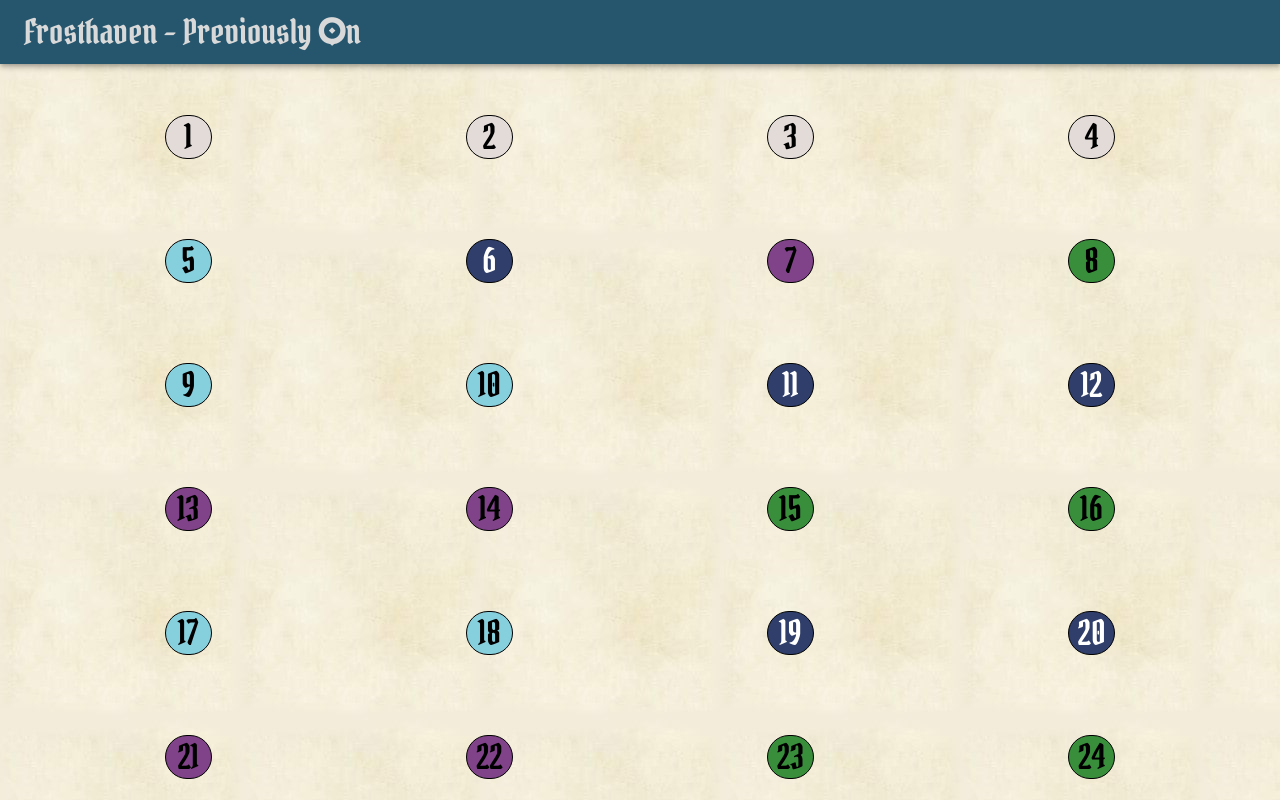
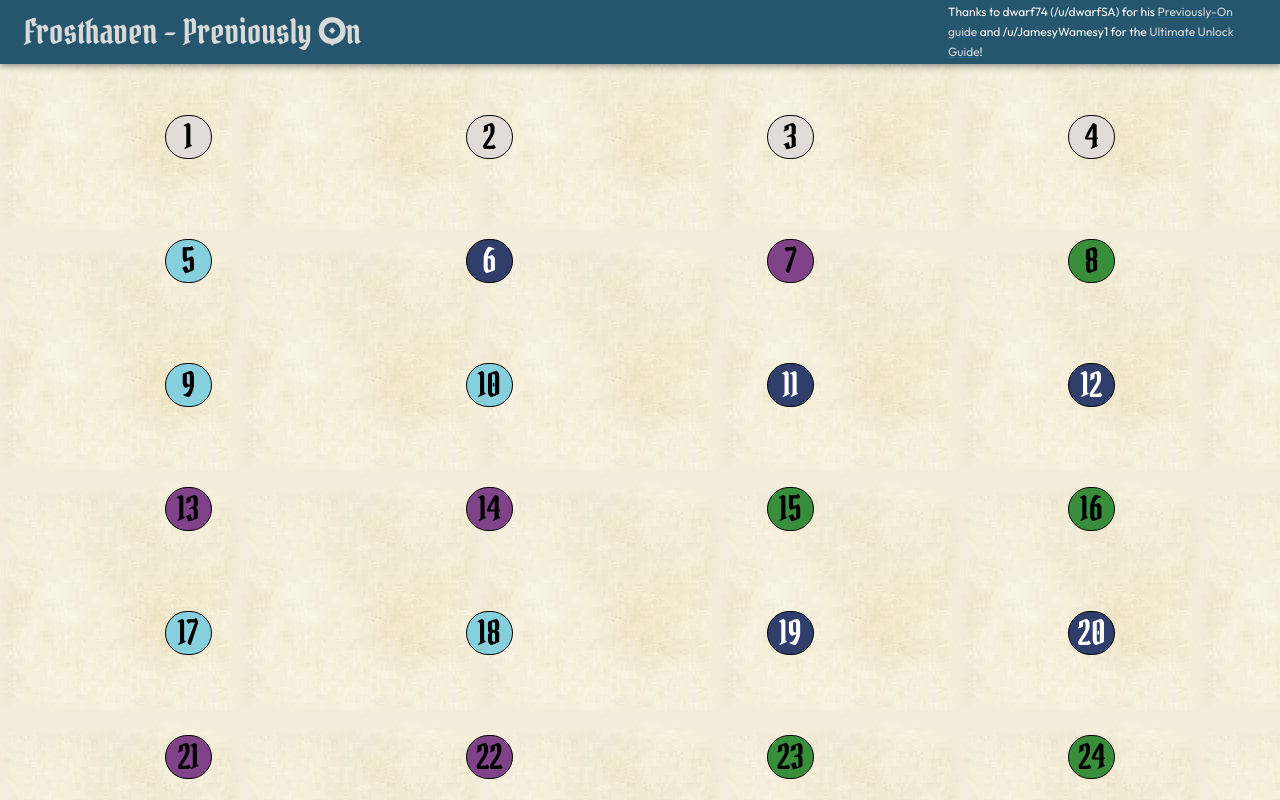
Before and after one commit to jenkinsonc/frosthaven-previouslyon, a React (Vite) app: page / in a window 1280 px wide. Shown: the top 800 px of the page. Built offline with nearby package versions, Linux system fonts and the light colour scheme.

Commit message:
added credits to top

```diff
--- a/package.json
+++ b/package.json
@@ -1,7 +1,7 @@
 {
   "name": "app",
   "private": true,
-  "version": "0.1.0",
+  "version": "0.2.0",
   "type": "module",
   "scripts": {
     "dev": "vite -m development",
--- a/src/App.tsx
+++ b/src/App.tsx
@@ -1,7 +1,7 @@
 import React from "react";
 import { ScenarioGrid } from "./ScenarioGrid";
 import { ScenarioCard } from "./ScenarioCard";
-import { AppBar, Box, Toolbar, Typography } from "@mui/material";
+import { AppBar, Box, Grid, Link, Toolbar, Typography } from "@mui/material";
 
 const App = () => {
 
@@ -12,9 +12,19 @@
     <Box sx={{ flexGrow: 1 }}>
       <AppBar position='fixed' sx={{backgroundColor:'#26566e'}}>
         <Toolbar>
-          <Typography variant='h4' component='div' sx={{ flexGrow: 1, fontFamily: 'Gloomhaven', color: '#d8d9d8' }}>
-            Frosthaven - Previously On
-          </Typography>
+          <Grid container direction="row" justifyContent="space-between" alignItems="center">
+            <Grid item>
+              <Typography variant='h4' component='div' sx={{ flexGrow: 1, fontFamily: 'Gloomhaven', color: '#d8d9d8' }}>
+                Frosthaven - Previously On
+              </Typography>
+            </Grid>
+            <Grid item xs={3}>
+              <Typography variant="caption">
+                Thanks to dwarf74 (/u/dwarfSA) for his <Link sx={{color:'#d8d9d8'}} href='https://www.reddit.com/r/Gloomhaven/comments/1dc93aj/previously_on_frosthaven_a_collection_of_scenario/'>Previously-On guide</Link> and /u/JamesyWamesy1 for the <Link sx={{color:'#d8d9d8'}} href='https://www.reddit.com/r/Gloomhaven/comments/16urnjl/ultimate_frosthaven_unlock_guide_no_spoilers_in/'>Ultimate Unlock Guide</Link>!
+              </Typography>
+            </Grid>
+          </Grid>
+
         </Toolbar>
       </AppBar>
     </Box>
```
Also changed, not shown: 1 other file (tests, documents, lock files or other folders).
